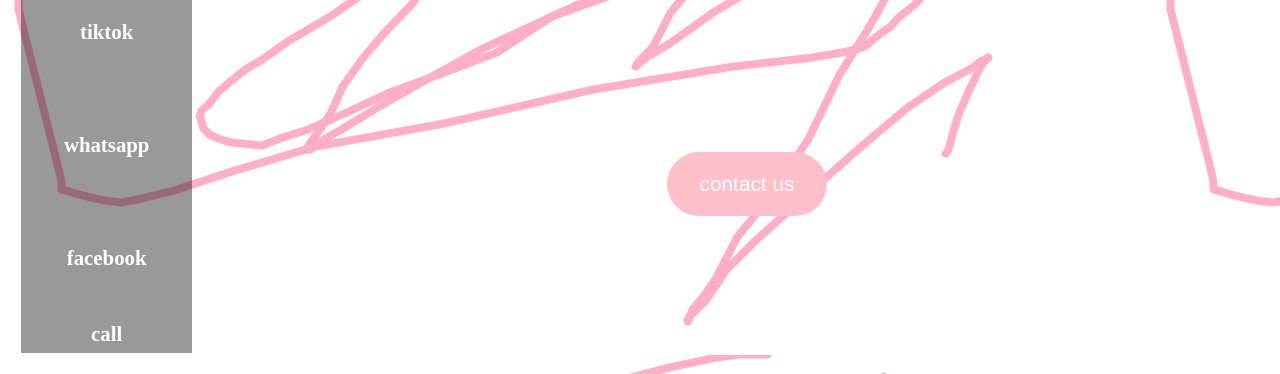
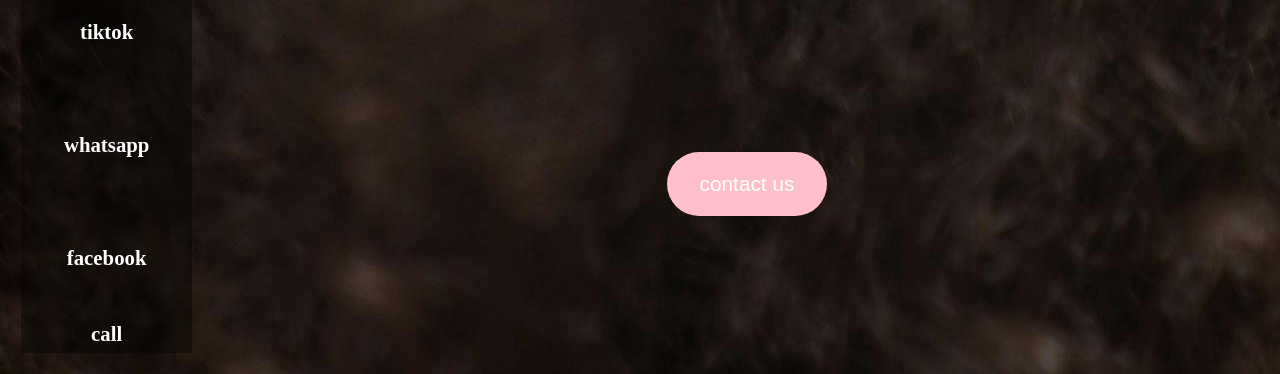
Before and after one commit to MucyoSamuel/cosmetics, a plain HTML site: page index.html in a window 1280 px wide. Shown: the part 426-800 px from the top of the page. Drawn offline with Linux system fonts and the light colour scheme.

Commit message:
beta 1.2

```diff
--- a/style.css
+++ b/style.css
@@ -17,7 +17,7 @@ body{
     align-items: center;
 }
 .main{
-    background-image: url(background.png);
+    background-image: url(background.jpg);
     display: grid;
     grid-template-columns: 1fr 5fr;
 
```
Also changed, not shown: background.jpg (added), background.png (deleted).
